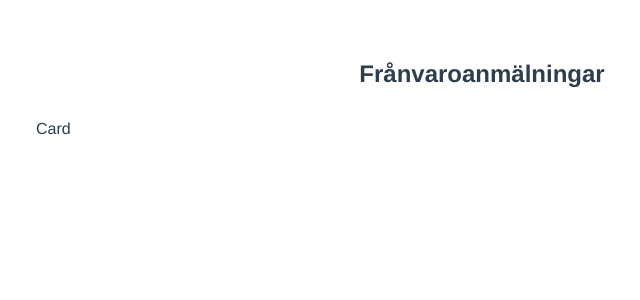
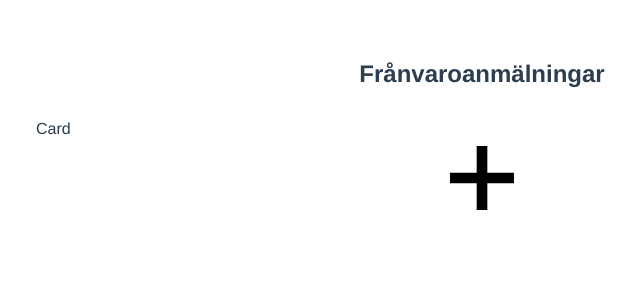
Before and after one commit to MuhannadSayed/abs, a Vue app: page / in a window 1280 px wide. Shown: the top 300 px of the page, without its empty margins (158-798 px from the left). Built offline with nearby package versions, Linux system fonts and the light colour scheme.

Commit message:
addabs-componenet-basic

```diff
--- a/src/App.vue
+++ b/src/App.vue
@@ -3,6 +3,7 @@
     <h1>Frånvaroanmälningar</h1>
     <Wrapper>
       <Card />
+      <AddAbs />
     </Wrapper>
     <!-- <HelloWorld msg="Hello Vue in CodeSandbox!" /> -->
   </div>
@@ -10,6 +11,7 @@
 
 <script>
 //import HelloWorld from "./components/HelloWorld";
+import AddAbs from "./components/AddAbs.vue";
 import Card from "./components/Card.vue";
 import Wrapper from "./components/Wrapper.vue";
 import { absences } from "./data.js";
@@ -20,6 +22,7 @@ export default {
     /*  HelloWorld, */
     Wrapper,
     Card,
+    AddAbs,
   },
   data() {
     return {
--- /dev/null
+++ b/src/components/AddAbs.vue
@@ -0,0 +1,49 @@
+<template>
+  <button @click="addAbs">
+    <img src="../assets/plus.svg" />
+  </button>
+</template>
+
+<script>
+export default {
+  name: "AddAbs",
+  data() {
+    return {
+      count: 0,
+    };
+  },
+  methods: {
+    addAbs() {
+      this.count++;
+      console.log(this.count);
+    },
+  },
+};
+</script>
+
+<style scoped>
+div {
+  display: flex;
+  justify-content: center;
+  flex-flow: column;
+  text-align: center;
+}
+
+button {
+  background: transparent;
+  border: 0;
+}
+
+button:focus,
+button:hover,
+button:active {
+  border: 1px solid black;
+}
+
+img {
+  width: 64px;
+  height: 64px;
+  background: transparent;
+  border: 0;
+}
+</style>
```
Also changed, not shown: src/assets/plus.svg (added).
